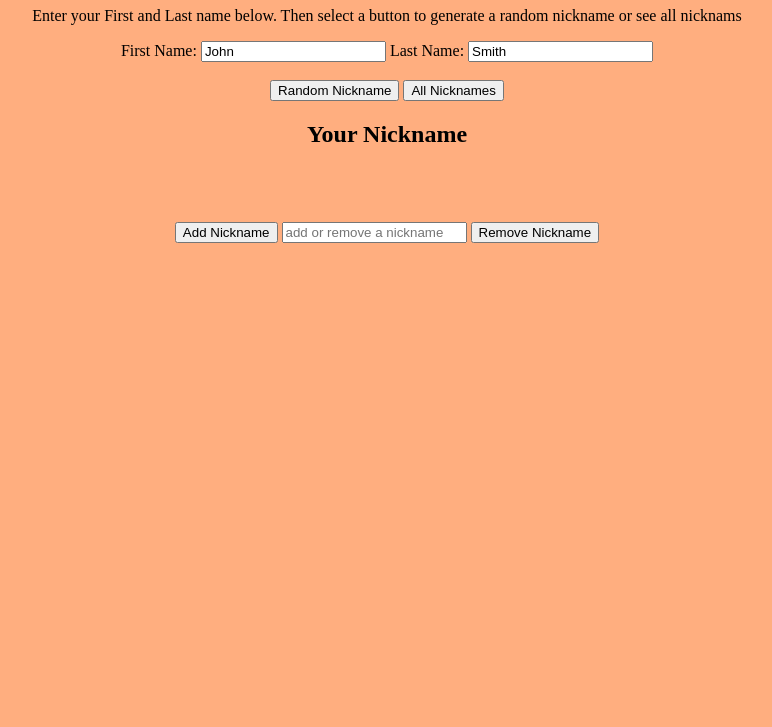
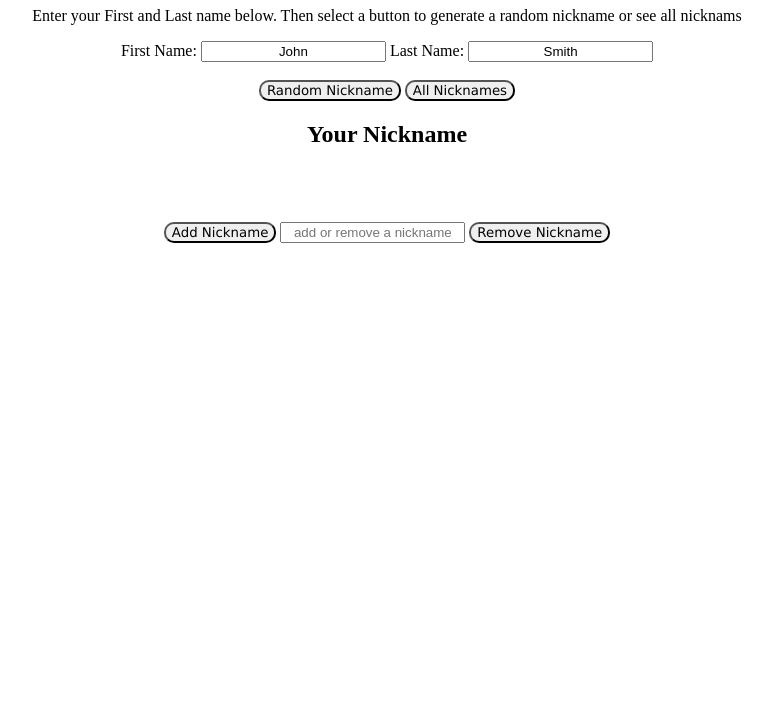
Before and after one commit to d-mustafa/Nickname-Generator-, a plain HTML site: page index.html in a window 1280 px wide. Shown: the part 73-800 px from the top of the page, without its empty margins (253-1025 px from the left). Drawn offline with Linux system fonts and the light colour scheme.

Commit message:
Update style.css

```diff
--- a/style.css
+++ b/style.css
@@ -1,7 +1,26 @@
 html {
-    background-color: rgba(255, 94, 0, 0.5);
+    background-color: rgba(255, 255, 255, 0.5);
 }
-
 body {
     text-align: center;
 }
+
+
+input {
+    text-align: center;
+}
+#add-or-remove::placeholder {
+    text-align: center;
+}
+
+
+button {
+    font-family: 'Lucida Sans', 'Lucida Sans Regular', 'Lucida Grande', 'Lucida Sans Unicode', Geneva, Verdana, sans-serif;
+    border-radius: 10px;
+    transition: 1s;
+}
+button:hover {
+    border-radius: 0px;
+    cursor: pointer;
+    opacity: 0.7;
+}
```
